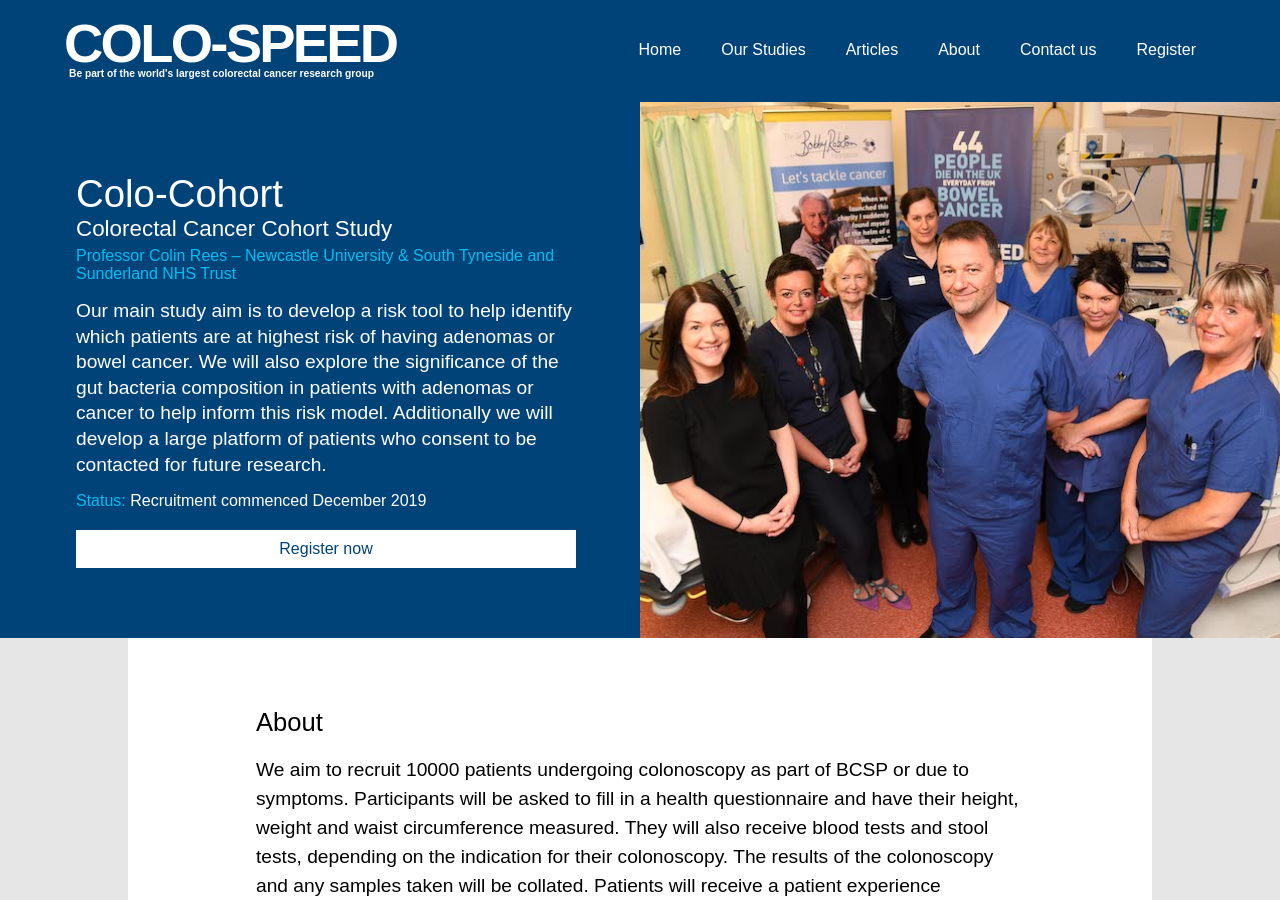
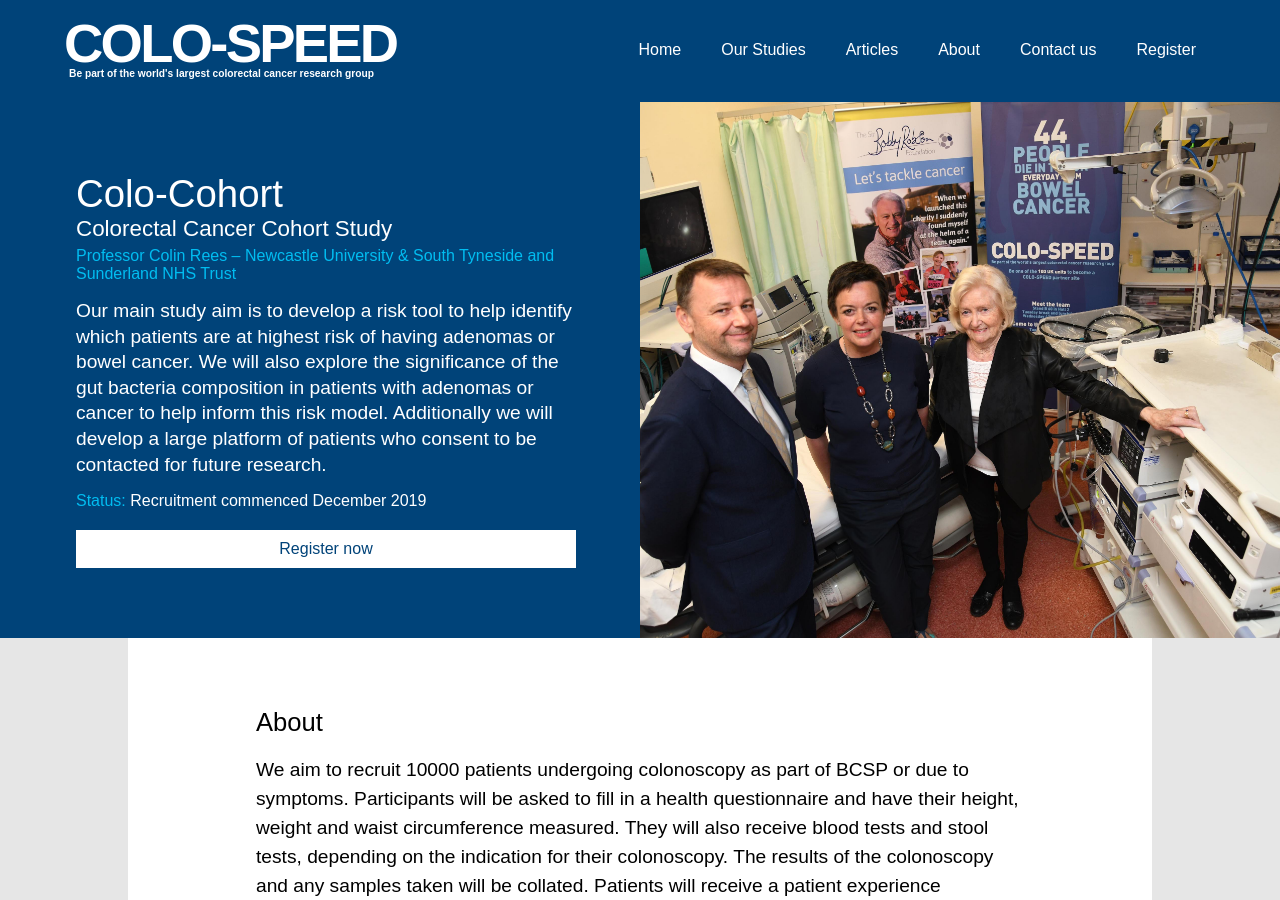
Before and after one commit to not-dalia/colo-speed-v2, a Jekyll site: the page built from _studies/colo-cohort.md, in a window 1280 px wide and 900 px high. Built offline with Jekyll 4.4.1, drawn with Linux system fonts in a browser that asks for light colours; some web fonts are replaced; comment, search, counter and statistics services are not loaded.

Commit message:
switched homepage and colo-cohort images

```diff
--- a/_studies/colo-cohort.md
+++ b/_studies/colo-cohort.md
@@ -25,7 +25,7 @@
 ref: colo-cohort
 title: Colo-Cohort
 subtitle: Colorectal Cancer Cohort Study
-image: /assets/images/studies/study1.jpg
+image: /assets/images/overview/v1@2x.jpg
 sponsor: South Tyneside and Sunderland NHS Foundation Trust
 contactperson:
   name: Professor Colin Rees
--- a/css/index.css
+++ b/css/index.css
@@ -57,8 +57,8 @@
 }
 
 #main-content .section-1 .video-1 .video-image {
-  background-image: url("/assets/images/overview/v1@2x.jpg");
-  /* background-image: url('/assets/images/studies/study1.jpg'); */
+  /* background-image: url("/assets/images/overview/v1@2x.jpg"); */
+  background-image: url('/assets/images/uploads/colo-cohort-large.JPG');
   background-size: cover;
   width: 100%;
   height: 90vh;
--- a/css/index.mob.css
+++ b/css/index.mob.css
@@ -66,8 +66,8 @@
   }
 
   #main-content .section-1 .video-1 .video-image {
-    background-image: url("/assets/images/overview/v1@2x.jpg");
-    /* background-image: url('/assets/images/studies/study1.jpg'); */
+    /* background-image: url("/assets/images/overview/v1@2x.jpg"); */
+    background-image: url('/assets/images/uploads/colo-cohort-large.JPG');
     background-color: #ffffff;
     background-size: cover;
     width: 100%;
```
Also changed, not shown: 1 other file.
